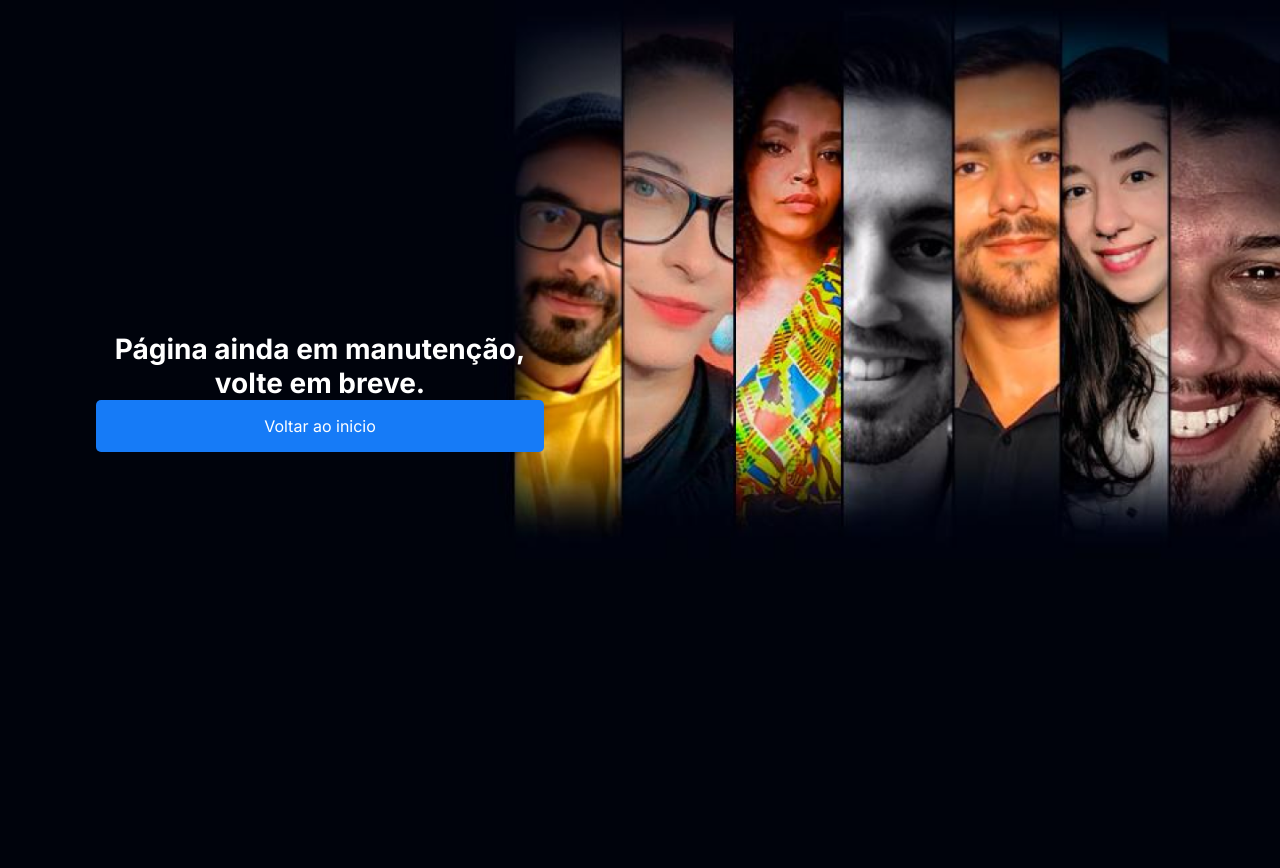
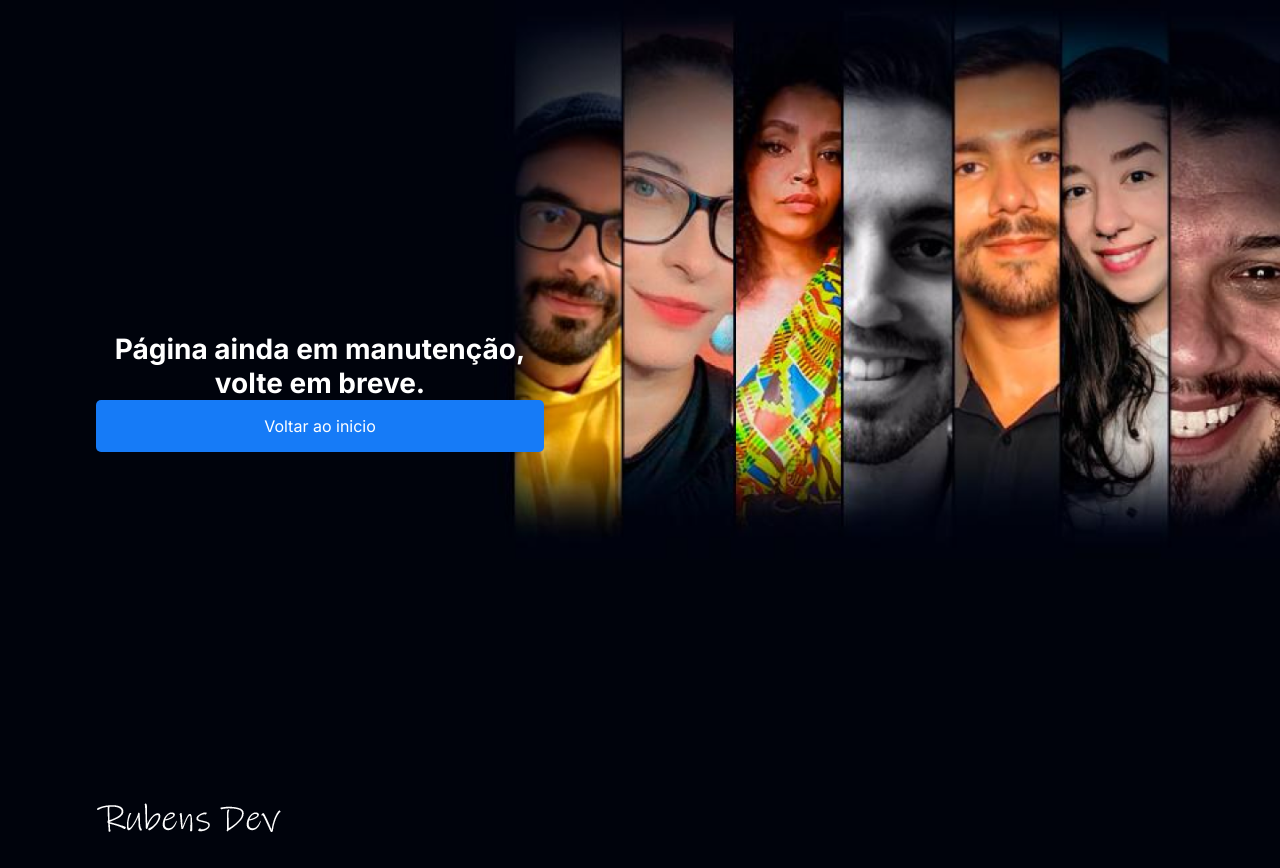
Before and after one commit to RubensNolasco/AluraPlus, a plain HTML site: page manutencao.html in a window 1280 px wide. Before the commit the page ends 800 px from the top, so only its background shows below. Drawn offline with Linux system fonts and the light colour scheme.

Commit message:
Update manutencao.html

```diff
--- a/manutencao.html
+++ b/manutencao.html
@@ -16,5 +16,8 @@
     </section>
 
 </body>
+<footer>
+    <img class="rodape_lista" src="/assets/Logo.png" alt="rubens dev">
+</footer>
 
 </html>
```
